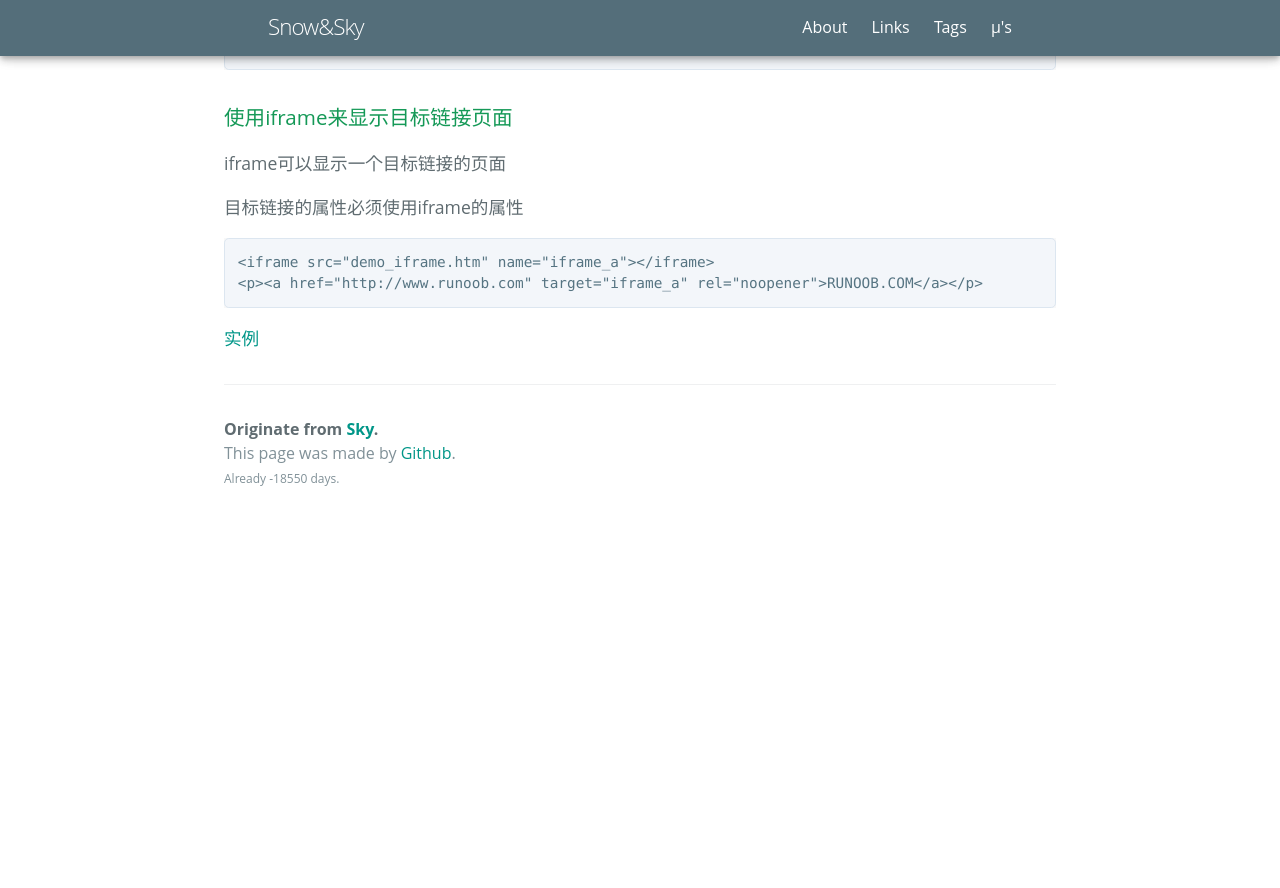
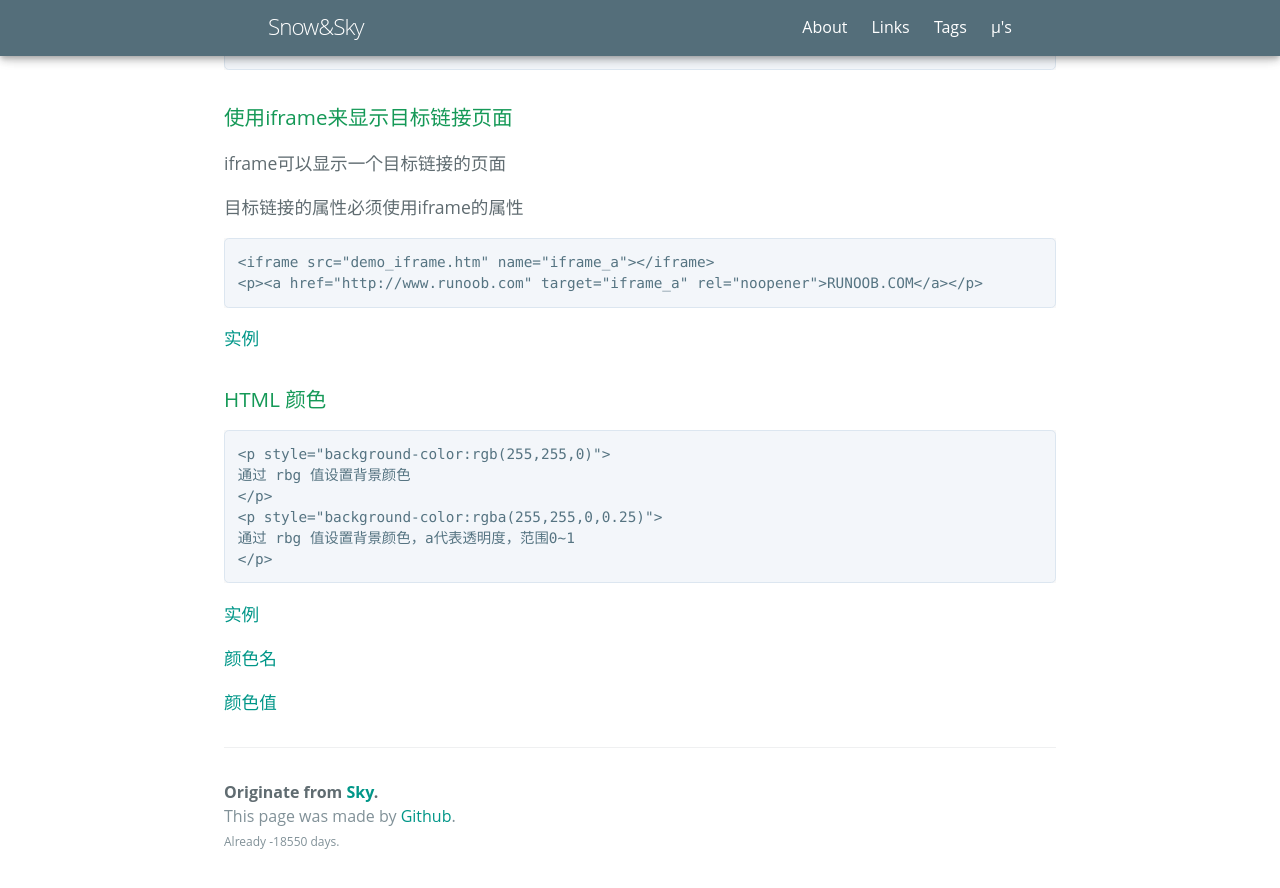
Before and after one commit to NishikinoSky/NishikinoSky.github.io, a Jekyll site: the page built from _posts/2021-5-5-HTML.md, in a window 1280 px wide and 900 px high, scrolled down 14875 px. Shown: the top 888 px of the window. Built offline with Jekyll 4.4.1, drawn with Linux system fonts in a browser that asks for light colours; some web fonts are replaced; before the commit the page ends 15412 px from its top, so only the background shows below that.

Commit message:
Update 2021-5-5-HTML.md

```diff
--- a/_posts/2021-5-5-HTML.md
+++ b/_posts/2021-5-5-HTML.md
@@ -402,3 +402,18 @@ iframe可以显示一个目标链接的页面
     <p><a href="http://www.runoob.com" target="iframe_a" rel="noopener">RUNOOB.COM</a></p>
 
 [实例](https://www.runoob.com/html/html-iframes.html)
+
+### HTML 颜色
+
+    <p style="background-color:rgb(255,255,0)">
+    通过 rbg 值设置背景颜色
+    </p>
+    <p style="background-color:rgba(255,255,0,0.25)">
+    通过 rbg 值设置背景颜色，a代表透明度，范围0~1
+    </p>
+
+[实例](https://www.runoob.com/html/html-colors.html)
+
+[颜色名](https://www.runoob.com/html/html-colornames.html)
+
+[颜色值](https://www.runoob.com/html/html-colorvalues.html)
```
